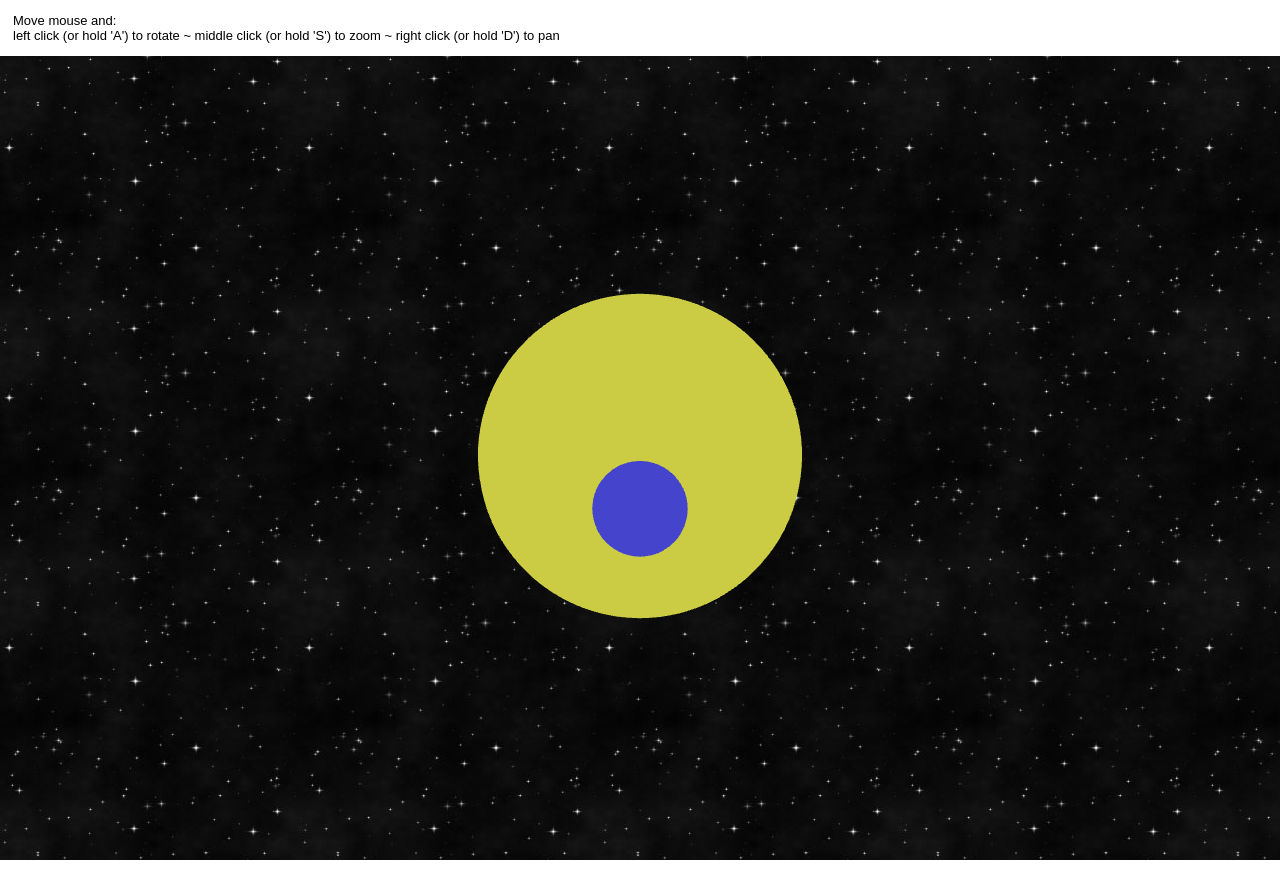
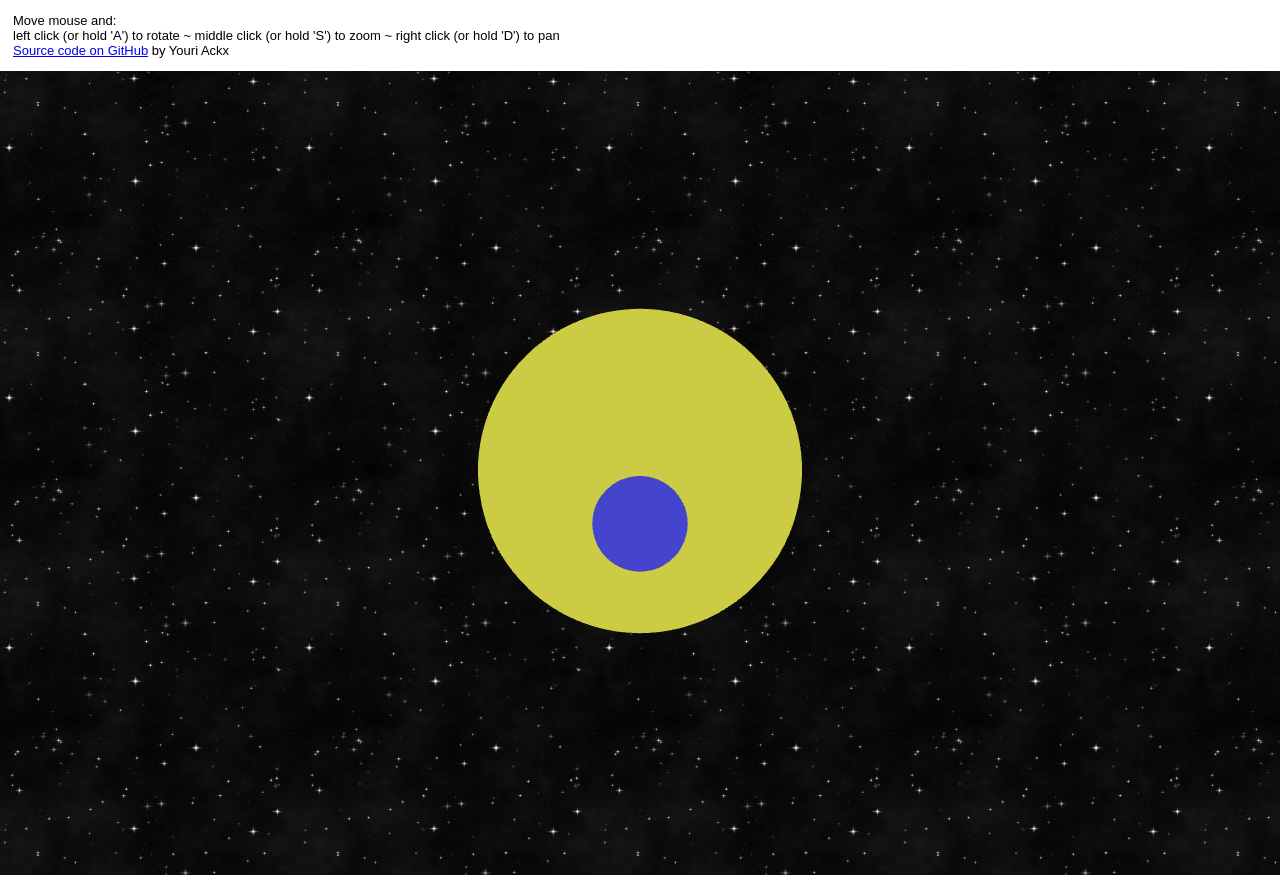
Before and after one commit to YouriAckx/solar-webgl, a website: page index.html in a window 1280 px wide. Drawn offline with Linux system fonts and the light colour scheme; files that its build step writes are made by us from their sources; animation ran at ten frames a second.

Commit message:
Added link to GitHub

```diff
--- a/index.html
+++ b/index.html
@@ -21,10 +21,12 @@
   <body>
 
     <div id="banner">
-      Move mouse and:<br/>
+      Move mouse and:<br>
       left click (or hold 'A') to rotate ~
       middle click (or hold 'S') to zoom ~
       right  click (or hold 'D') to pan
+      <br>
+      <a href="https://github.com/YouriAckx/solar-webgl" target="_blank">Source code on GitHub</a> by Youri Ackx
     </div>
 
     <!--http://www.html5canvastutorials.com/libraries/Three.js-->
```
